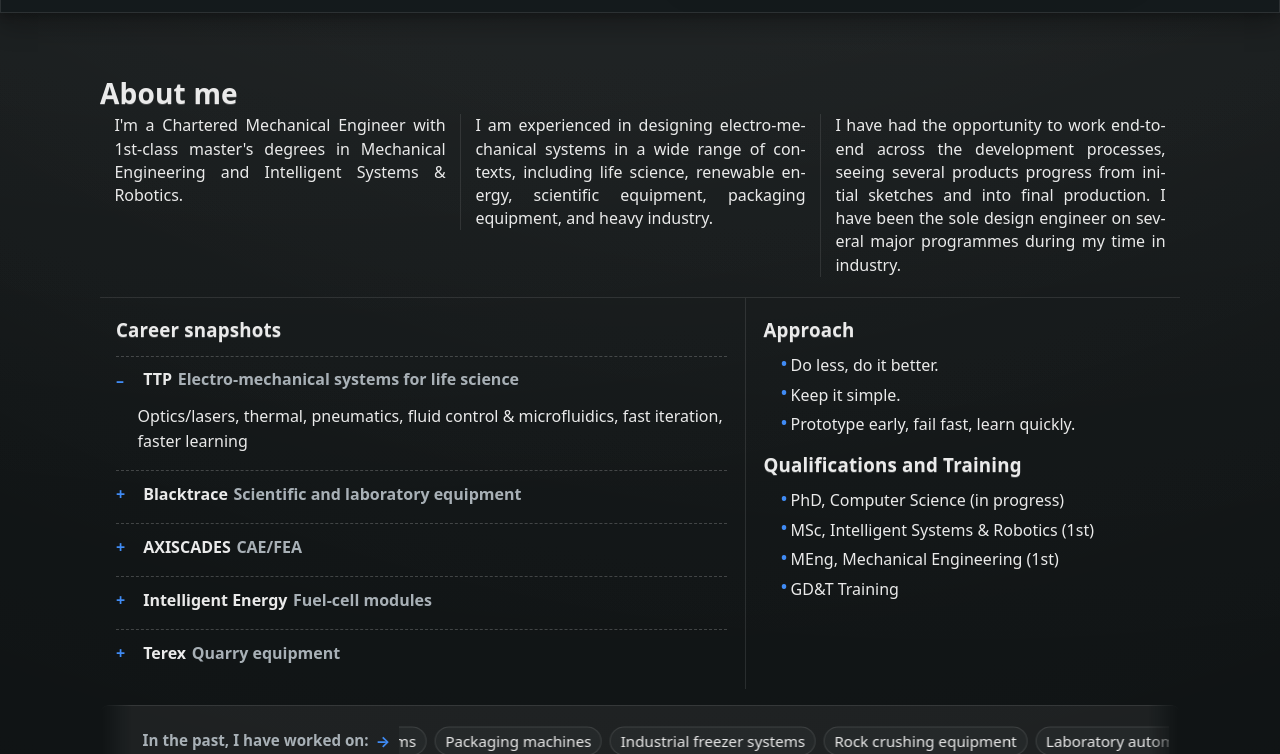
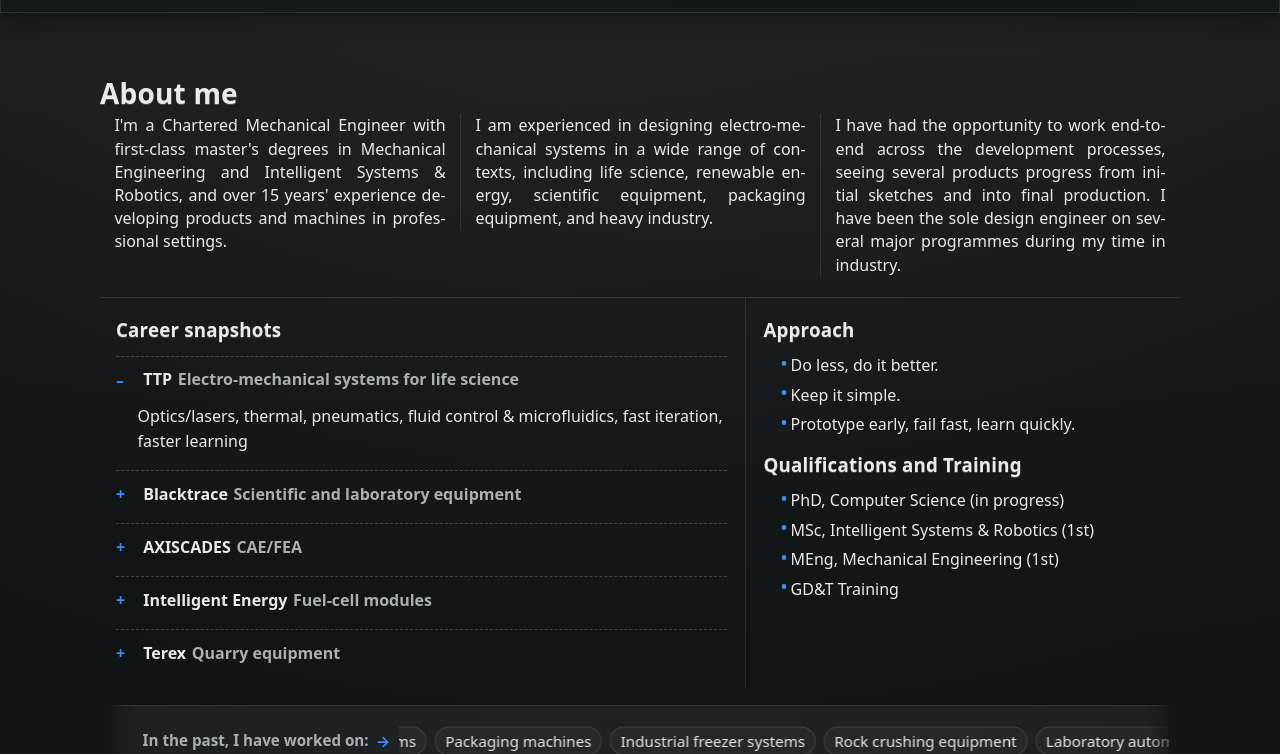
Before and after one commit to JamesAIzzard/jamesaizzard.github.io, a Jekyll site: the page built from index.html, in a window 1280 px wide and 900 px high, scrolled down 3349 px, cut to the strip 146-900 px from the top of the window. Built offline with Jekyll 4.4.1, drawn with Linux system fonts in a browser that asks for light colours; some web fonts are replaced.

Commit message:
Enhance about section: update qualifications and add experience details for clarity

```diff
--- a/_includes/about.html
+++ b/_includes/about.html
@@ -7,8 +7,9 @@
 
             <div class="about-tldr">
                 <p>
-                    I'm a Chartered Mechanical Engineer with 1st-class master's degrees in Mechanical Engineering and
-                    Intelligent Systems & Robotics.
+                    I'm a Chartered Mechanical Engineer with first-class master's degrees in Mechanical Engineering and
+                    Intelligent Systems & Robotics, and over 15 years' experience developing products and machines in
+                    professional settings.
                 </p>
                 <p>
                     I am experienced in designing electro-mechanical systems in a wide range of contexts, including
```
